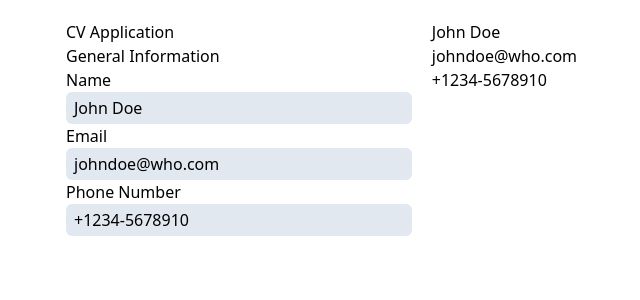
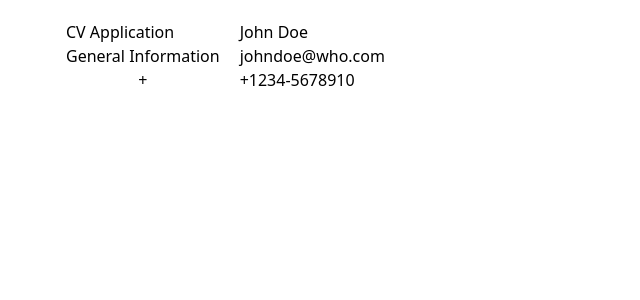
Before and after one commit to woonzf/odin-cv-application, a React (Vite) app: page / in a window 1280 px wide. Shown: the top 300 px of the page, without its empty margins (62-702 px from the left). Built offline with nearby package versions, Linux system fonts and the light colour scheme.

Commit message:
feat: add FormSection, adjust CSS refactor: modify App and FormGeneralInfo(rename)

```diff
--- a/src/App.jsx
+++ b/src/App.jsx
@@ -1,5 +1,5 @@
 import { useState } from "react";
-import FormGeneralInformation from "./components/FormGeneralInfo";
+import FormSection from "./components/FormSection";
 import Resume from "./components/Resume";
 import "./App.css";
 
@@ -9,6 +9,7 @@ function App() {
     email: "johndoe@who.com",
     phone: "+1234-5678910",
   };
+
   const [generalInfo, setGeneralInfo] = useState(generalInfoDefault);
 
   function handleGeneralInfoChange(e) {
@@ -20,8 +21,9 @@ function App() {
     <>
       <aside className="w-[40%] flex flex-col gap-5 print:hidden">
         <div className="text-2xl">CV Application</div>
-        <FormGeneralInformation
-          generalInfo={generalInfo}
+        <FormSection
+          title="General Information"
+          data={generalInfo}
           onChange={handleGeneralInfoChange}
         />
       </aside>
--- a/src/components/FormGeneralInfo.jsx
+++ b/src/components/FormGeneralInfo.jsx
@@ -1,9 +1,7 @@
 import "../styles/Form.css";
 
-function FormGeneralInformation({ generalInfo, onChange }) {
+function FormGeneralInfo({ generalInfo, onChange }) {
   return (
-    <div className="form">
-      <div className="form-title">General Information</div>
     <form action="#" className="flex flex-col gap-3">
       <div className="input-section">
         <label htmlFor="name">Name</label>
@@ -18,8 +16,7 @@ function FormGeneralInformation({ generalInfo, onChange }) {
         <input id="phone" value={generalInfo.phone} onChange={onChange} />
       </div>
     </form>
-    </div>
   );
 }
 
-export default FormGeneralInformation;
+export default FormGeneralInfo;
--- /dev/null
+++ b/src/components/FormSection.jsx
@@ -0,0 +1,26 @@
+import { useState } from "react";
+import FormGeneralInfo from "./FormGeneralInfo";
+import "../styles/Form.css";
+
+function FormSection({ title, data, onChange }) {
+  const [isOpen, setIsOpen] = useState(0);
+
+  return (
+    <div className="form">
+      <button
+        className="flex justify-between"
+        onClick={() => {
+          setIsOpen(+!isOpen);
+        }}
+      >
+        <div className="form-title">{title}</div>
+        <span className="h-full aspect-square">{isOpen === 0 ? "+" : "-"}</span>
+      </button>
+      {isOpen === 1 && title === "General Information" && (
+        <FormGeneralInfo generalInfo={data} onChange={onChange} />
+      )}
+    </div>
+  );
+}
+
+export default FormSection;
--- a/src/styles/Form.css
+++ b/src/styles/Form.css
@@ -10,11 +10,11 @@
 
 @layer components {
   .form {
-    @apply w-full p-5 border rounded-md;
+    @apply w-full p-5 border rounded-md flex flex-col gap-5;
   }
 
   .form-title {
-    @apply mb-5 text-xl;
+    @apply text-xl;
   }
 
   .input-section {
```
Lines whose indentation alone changed are shown as unchanged.
